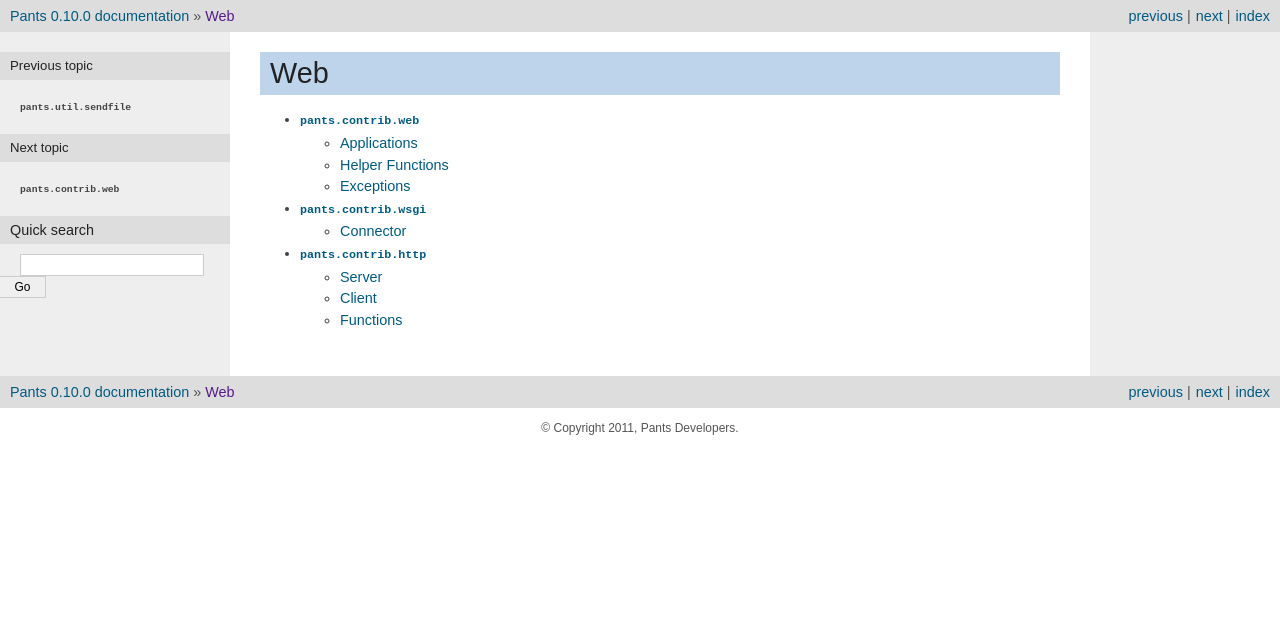
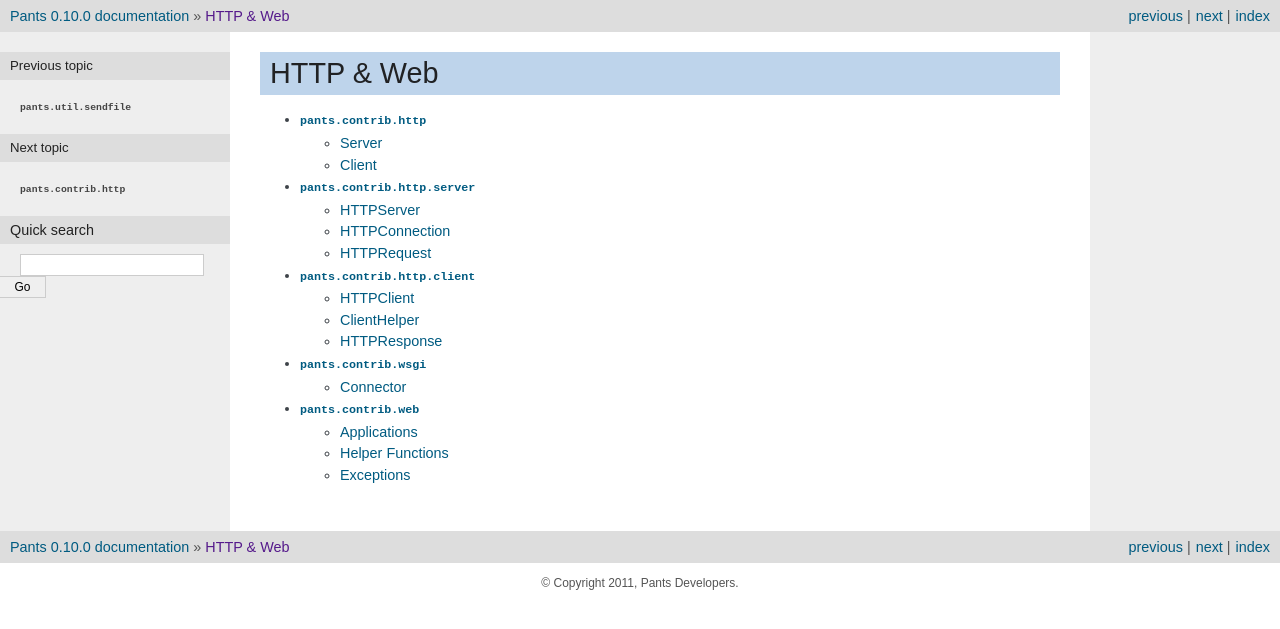
Before and after one commit to ecdavis/pants, a Sphinx documentation site: the page built from docs/web/index.rst, in a window 1280 px wide. Shown: the top 629 px of the page. Built offline with Sphinx 7.4.7, drawn with Linux system fonts in a browser that asks for light colours.

Commit message:
Updated docs/web to reflect the new package structure.

```diff
--- a/docs/web/index.rst
+++ b/docs/web/index.rst
@@ -1,9 +1,11 @@
-Web
-***
+HTTP & Web
+**********
 
 .. toctree::
     :maxdepth: 2
 
+    http
+    http_server
+    http_client
+    wsgi
     web
-    wsgi
-    http
```
Also changed, not shown: docs/web/http.rst (+0 -15 lines), docs/web/http_client.rst (added, +25 -0 lines), docs/web/http_server.rst (added, +25 -0 lines).
